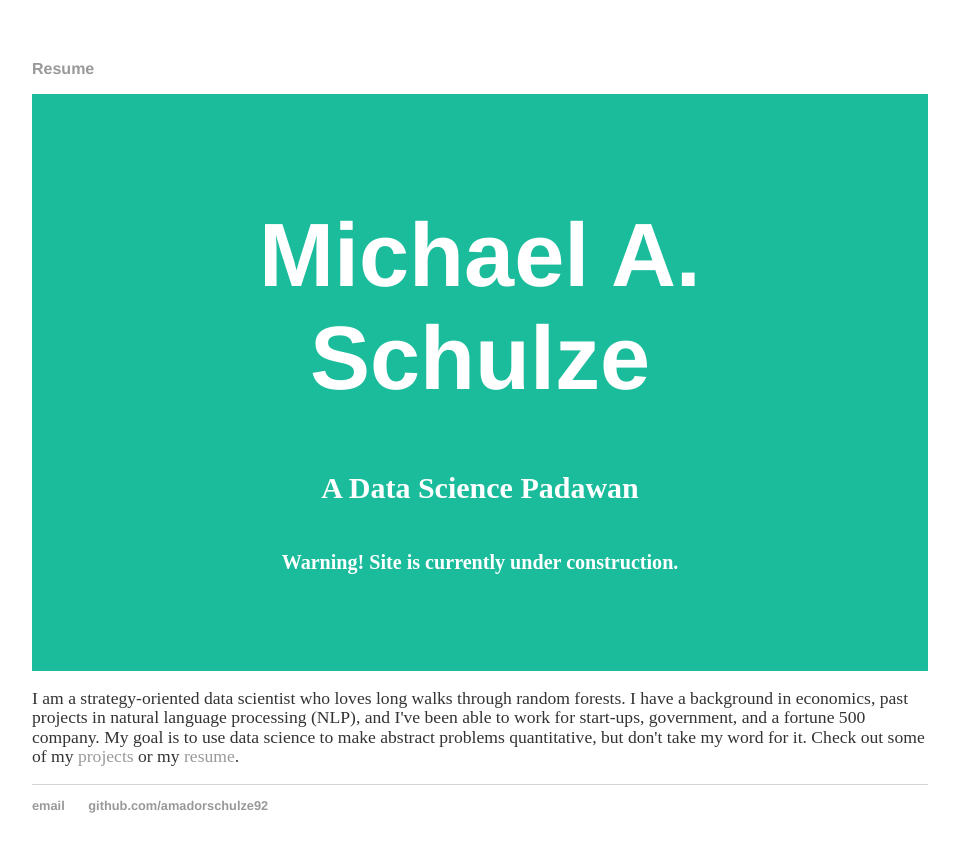
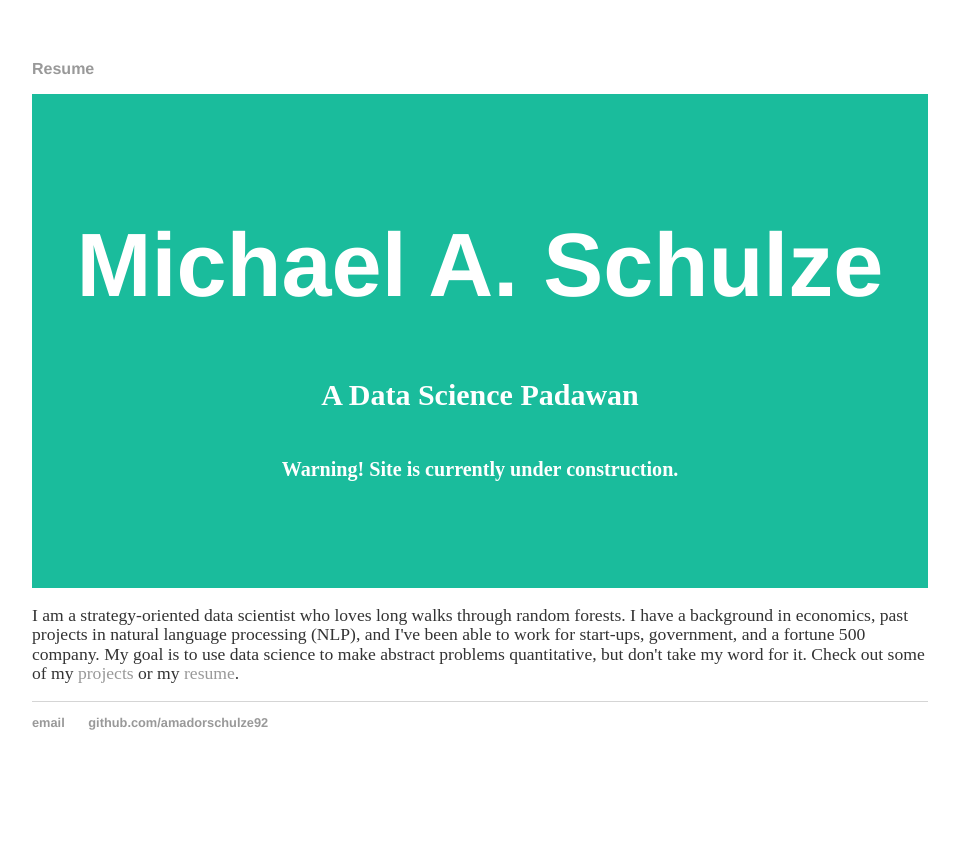
Before and after one commit to amadorschulze92/amadorschulze92.github.io, a Jekyll site: the page built from index.html, in a window 1280 px wide. Shown: the top 852 px of the page, without its empty margins (160-1119 px from the left). Built offline with Jekyll 4.4.1, drawn with Linux system fonts in a browser that asks for light colours.

Commit message:
why not wider header

```diff
--- a/assets/css/main.css
+++ b/assets/css/main.css
@@ -53,7 +53,7 @@
 }
 
 .header {
-  padding: 50px;
+  padding: 60px 40px 60px;
   text-align: center;
   background: #1abc9c;
   color: white;
```
